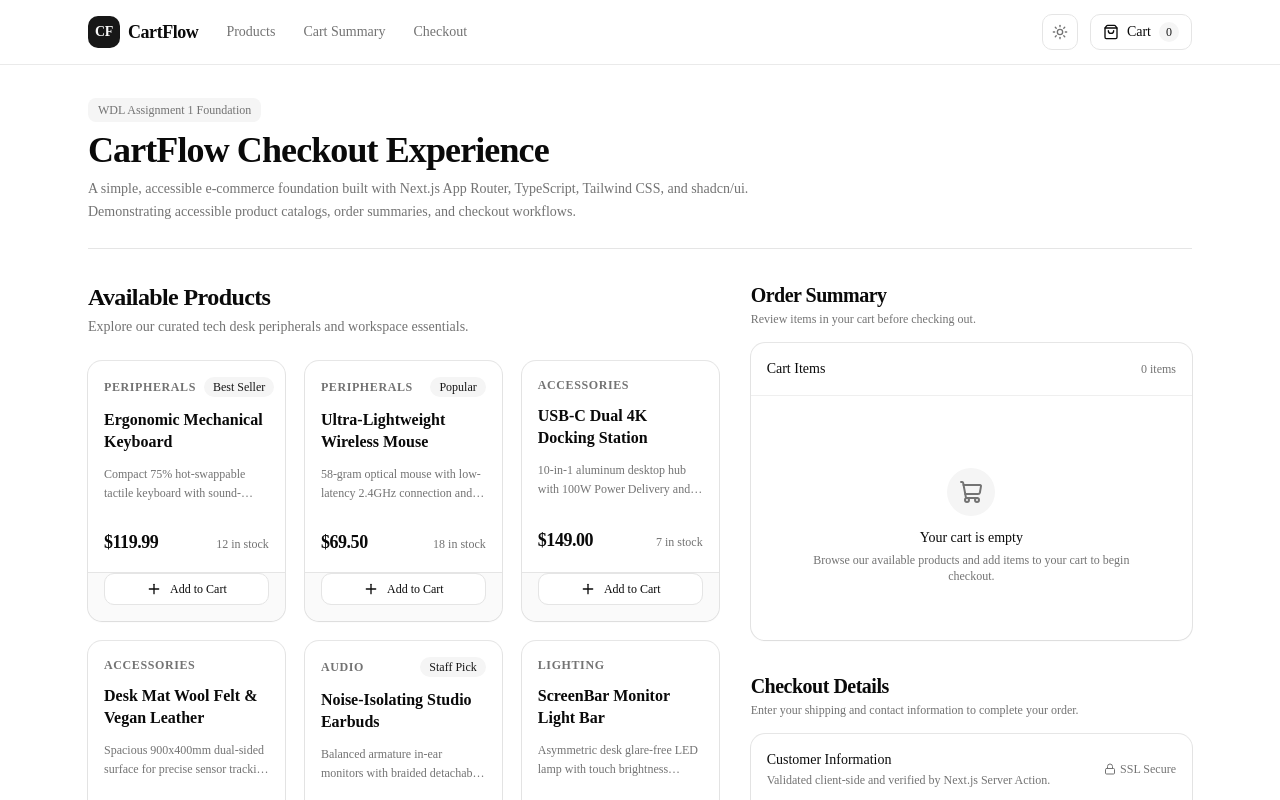
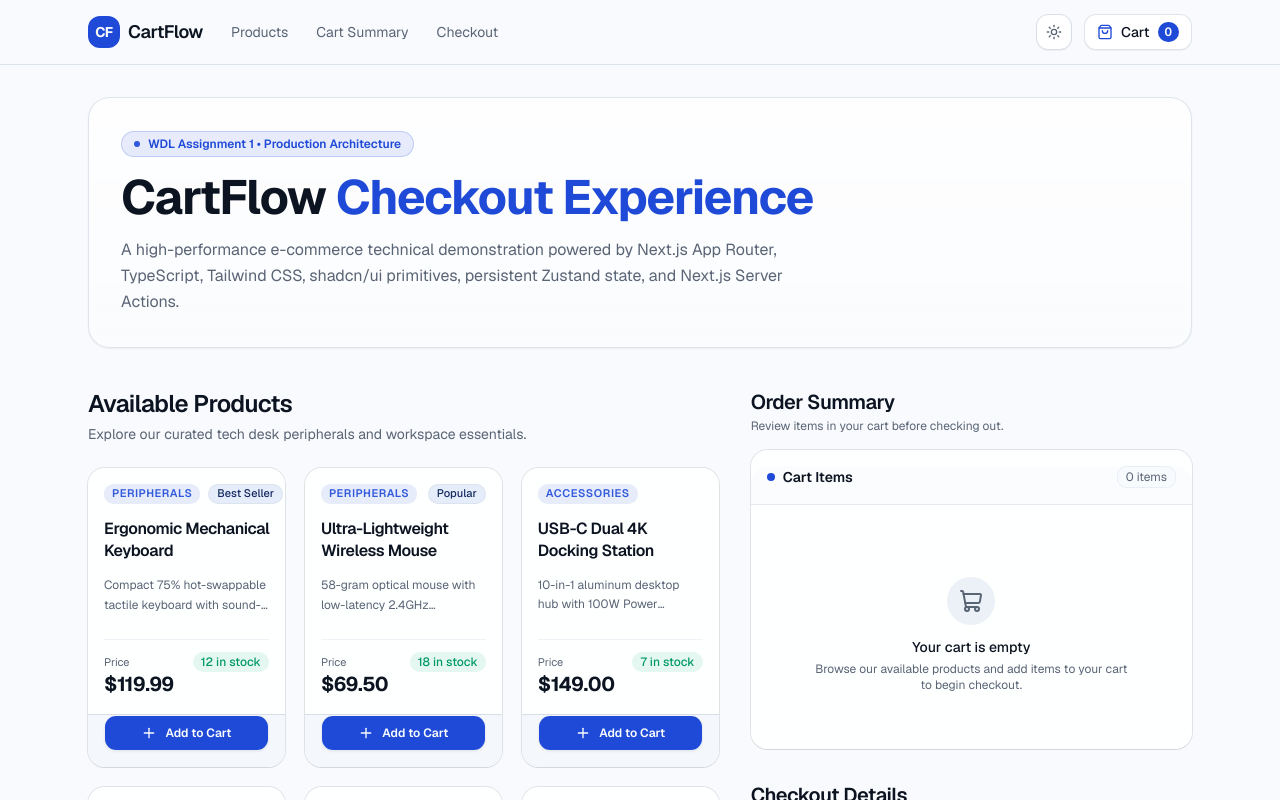
Before and after one commit to kunalkashelkar/WDL-Project_1, a Next.js app: page / in a window 1280 px wide. Shown: the top 800 px of the page. Built offline with nearby package versions, Linux system fonts and the light colour scheme.

Commit message:
chore: finalize assignment submission

```diff
--- a/package.json
+++ b/package.json
@@ -1,5 +1,5 @@
 {
-  "name": "temp-app",
+  "name": "cartflow",
   "version": "0.1.0",
   "private": true,
   "scripts": {
--- a/src/app/globals.css
+++ b/src/app/globals.css
@@ -7,9 +7,9 @@
 @theme inline {
   --color-background: var(--background);
   --color-foreground: var(--foreground);
-  --font-sans: var(--font-sans);
+  --font-sans: var(--font-geist-sans);
   --font-mono: var(--font-geist-mono);
-  --font-heading: var(--font-sans);
+  --font-heading: var(--font-geist-sans);
   --color-sidebar-ring: var(--sidebar-ring);
   --color-sidebar-border: var(--sidebar-border);
   --color-sidebar-accent-foreground: var(--sidebar-accent-foreground);
@@ -48,73 +48,66 @@
   --radius-4xl: calc(var(--radius) * 2.6);
 }
 
+/* Modern Curated Indigo & Slate Color Palette */
 :root {
-  --background: oklch(1 0 0);
-  --foreground: oklch(0.145 0 0);
+  --background: oklch(0.985 0.004 260);
+  --foreground: oklch(0.19 0.03 260);
   --card: oklch(1 0 0);
-  --card-foreground: oklch(0.145 0 0);
+  --card-foreground: oklch(0.19 0.03 260);
   --popover: oklch(1 0 0);
-  --popover-foreground: oklch(0.145 0 0);
-  --primary: oklch(0.205 0 0);
-  --primary-foreground: oklch(0.985 0 0);
-  --secondary: oklch(0.97 0 0);
-  --secondary-foreground: oklch(0.205 0 0);
-  --muted: oklch(0.97 0 0);
-  --muted-foreground: oklch(0.556 0 0);
-  --accent: oklch(0.97 0 0);
-  --accent-foreground: oklch(0.205 0 0);
-  --destructive: oklch(0.577 0.245 27.325);
-  --border: oklch(0.922 0 0);
-  --input: oklch(0.922 0 0);
-  --ring: oklch(0.708 0 0);
-  --chart-1: oklch(0.87 0 0);
-  --chart-2: oklch(0.556 0 0);
-  --chart-3: oklch(0.439 0 0);
-  --chart-4: oklch(0.371 0 0);
-  --chart-5: oklch(0.269 0 0);
-  --radius: 0.625rem;
-  --sidebar: oklch(0.985 0 0);
-  --sidebar-foreground: oklch(0.145 0 0);
-  --sidebar-primary: oklch(0.205 0 0);
-  --sidebar-primary-foreground: oklch(0.985 0 0);
-  --sidebar-accent: oklch(0.97 0 0);
-  --sidebar-accent-foreground: oklch(0.205 0 0);
-  --sidebar-border: oklch(0.922 0 0);
-  --sidebar-ring: oklch(0.708 0 0);
+  --popover-foreground: oklch(0.19 0.03 260);
+  --primary: oklch(0.48 0.22 265);
+  --primary-foreground: oklch(0.99 0.005 265);
+  --secondary: oklch(0.945 0.02 260);
+  --secondary-foreground: oklch(0.3 0.1 265);
+  --muted: oklch(0.955 0.01 260);
+  --muted-foreground: oklch(0.5 0.03 260);
+  --accent: oklch(0.94 0.03 265);
+  --accent-foreground: oklch(0.28 0.15 265);
+  --destructive: oklch(0.58 0.22 25);
+  --destructive-foreground: oklch(0.99 0 0);
+  --border: oklch(0.9 0.015 260);
+  --input: oklch(0.88 0.02 260);
+  --ring: oklch(0.58 0.2 265);
+  --radius: 0.75rem;
+  --sidebar: oklch(0.98 0.005 260);
+  --sidebar-foreground: oklch(0.19 0.03 260);
+  --sidebar-primary: oklch(0.48 0.22 265);
+  --sidebar-primary-foreground: oklch(0.99 0.005 265);
+  --sidebar-accent: oklch(0.94 0.03 265);
+  --sidebar-accent-foreground: oklch(0.28 0.15 265);
+  --sidebar-border: oklch(0.9 0.015 260);
+  --sidebar-ring: oklch(0.58 0.2 265);
 }
 
 .dark {
-  --background: oklch(0.145 0 0);
-  --foreground: oklch(0.985 0 0);
-  --card: oklch(0.205 0 0);
-  --card-foreground: oklch(0.985 0 0);
-  --popover: oklch(0.205 0 0);
-  --popover-foreground: oklch(0.985 0 0);
-  --primary: oklch(0.922 0 0);
-  --primary-foreground: oklch(0.205 0 0);
-  --secondary: oklch(0.269 0 0);
-  --secondary-foreground: oklch(0.985 0 0);
-  --muted: oklch(0.269 0 0);
-  --muted-foreground: oklch(0.708 0 0);
-  --accent: oklch(0.269 0 0);
-  --accent-foreground: oklch(0.985 0 0);
-  --destructive: oklch(0.704 0.191 22.216);
-  --border: oklch(1 0 0 / 10%);
-  --input: oklch(1 0 0 / 15%);
-  --ring: oklch(0.556 0 0);
-  --chart-1: oklch(0.87 0 0);
-  --chart-2: oklch(0.556 0 0);
-  --chart-3: oklch(0.439 0 0);
-  --chart-4: oklch(0.371 0 0);
-  --chart-5: oklch(0.269 0 0);
-  --sidebar: oklch(0.205 0 0);
-  --sidebar-foreground: oklch(0.985 0 0);
-  --sidebar-primary: oklch(0.488 0.243 264.376);
-  --sidebar-primary-foreground: oklch(0.985 0 0);
-  --sidebar-accent: oklch(0.269 0 0);
-  --sidebar-accent-foreground: oklch(0.985 0 0);
-  --sidebar-border: oklch(1 0 0 / 10%);
-  --sidebar-ring: oklch(0.556 0 0);
+  --background: oklch(0.13 0.025 260);
+  --foreground: oklch(0.97 0.01 260);
+  --card: oklch(0.17 0.03 260);
+  --card-foreground: oklch(0.97 0.01 260);
+  --popover: oklch(0.17 0.03 260);
+  --popover-foreground: oklch(0.97 0.01 260);
+  --primary: oklch(0.65 0.22 265);
+  --primary-foreground: oklch(0.12 0.03 265);
+  --secondary: oklch(0.23 0.04 260);
+  --secondary-foreground: oklch(0.92 0.02 260);
+  --muted: oklch(0.22 0.03 260);
+  --muted-foreground: oklch(0.68 0.03 260);
+  --accent: oklch(0.25 0.05 265);
+  --accent-foreground: oklch(0.95 0.02 265);
+  --destructive: oklch(0.65 0.2 25);
+  --destructive-foreground: oklch(0.99 0 0);
+  --border: oklch(0.26 0.03 260);
+  --input: oklch(0.28 0.035 260);
+  --ring: oklch(0.65 0.22 265);
+  --sidebar: oklch(0.15 0.025 260);
+  --sidebar-foreground: oklch(0.97 0.01 260);
+  --sidebar-primary: oklch(0.65 0.22 265);
+  --sidebar-primary-foreground: oklch(0.12 0.03 265);
+  --sidebar-accent: oklch(0.25 0.05 265);
+  --sidebar-accent-foreground: oklch(0.95 0.02 265);
+  --sidebar-border: oklch(0.26 0.03 260);
+  --sidebar-ring: oklch(0.65 0.22 265);
 }
 
 @layer base {
@@ -122,7 +115,7 @@
     @apply border-border outline-ring/50;
   }
   body {
-    @apply bg-background text-foreground;
+    @apply bg-background text-foreground transition-colors duration-200;
   }
   html {
     @apply font-sans;
--- a/src/app/page.tsx
+++ b/src/app/page.tsx
@@ -21,17 +21,17 @@
 
       <main className="flex-1 container mx-auto max-w-6xl px-4 sm:px-6 py-8">
         {/* Intro banner */}
-        <section aria-labelledby="page-heading" className="mb-8 space-y-2 border-b border-border pb-6">
-          <div className="inline-flex items-center rounded-md bg-muted px-2.5 py-1 text-xs font-medium text-muted-foreground">
-            WDL Assignment 1 Foundation
+        <section aria-labelledby="page-heading" className="mb-10 space-y-4 rounded-2xl border border-border/80 bg-linear-to-b from-card/80 to-card/40 p-6 sm:p-8 shadow-xs backdrop-blur-xs">
+          <div className="inline-flex items-center gap-2 rounded-full border border-primary/20 bg-primary/10 px-3 py-1 text-xs font-semibold text-primary">
+            <span className="h-1.5 w-1.5 rounded-full bg-primary animate-pulse" />
+            WDL Assignment 1 • Production Architecture
           </div>
-          <h1 id="page-heading" className="text-3xl font-bold tracking-tight text-foreground sm:text-4xl">
-            CartFlow Checkout Experience
+          <h1 id="page-heading" className="text-3xl font-bold tracking-tight text-foreground sm:text-5xl">
+            CartFlow <span className="text-primary">Checkout Experience</span>
           </h1>
-          <p className="max-w-2xl text-sm text-muted-foreground leading-relaxed">
-            A simple, accessible e-commerce foundation built with Next.js App Router,
-            TypeScript, Tailwind CSS, and shadcn/ui. Demonstrating accessible product catalogs,
-            order summaries, and checkout workflows.
+          <p className="max-w-2xl text-sm sm:text-base text-muted-foreground leading-relaxed">
+            A high-performance e-commerce technical demonstration powered by Next.js App Router,
+            TypeScript, Tailwind CSS, shadcn/ui primitives, persistent Zustand state, and Next.js Server Actions.
           </p>
         </section>
 
--- a/src/components/AddToCartButton.tsx
+++ b/src/components/AddToCartButton.tsx
@@ -32,13 +32,13 @@
   return (
     <Button
       type="button"
-      variant="outline"
+      variant="default"
       onClick={handleAddToCart}
-      className="w-full justify-center gap-2 text-xs font-medium cursor-pointer"
+      className="w-full justify-center gap-2 text-xs font-semibold cursor-pointer shadow-xs hover:shadow-md transition-all"
       aria-label={`Add to Cart: ${productName}`}
     >
       <Plus className="h-3.5 w-3.5" aria-hidden="true" />
-      Add to Cart
+      <span>Add to Cart</span>
     </Button>
   );
 }
--- a/src/components/CartBadge.tsx
+++ b/src/components/CartBadge.tsx
@@ -18,12 +18,12 @@
   return (
     <Link
       href="#cart"
-      className="inline-flex h-9 items-center gap-2 rounded-lg border border-input bg-background px-3 text-sm font-medium transition-colors hover:bg-muted focus-visible:outline-none focus-visible:ring-2 focus-visible:ring-ring"
+      className="inline-flex h-9 items-center gap-2 rounded-lg border border-border/80 bg-card px-3 text-sm font-medium transition-all hover:bg-accent/50 hover:border-primary/40 focus-visible:outline-none focus-visible:ring-2 focus-visible:ring-ring shadow-2xs"
       aria-label={`View shopping cart with ${displayCount} items`}
     >
-      <ShoppingBag className="h-4 w-4 text-foreground" aria-hidden="true" />
-      <span className="hidden sm:inline">Cart</span>
-      <Badge variant="secondary" className="px-1.5 py-0 text-xs tabular-nums">
+      <ShoppingBag className="h-4 w-4 text-primary" aria-hidden="true" />
+      <span className="hidden sm:inline font-medium">Cart</span>
+      <Badge variant="default" className="px-1.5 py-0 text-xs tabular-nums font-semibold bg-primary text-primary-foreground">
         {displayCount}
       </Badge>
     </Link>
--- a/src/components/CartSummary.tsx
+++ b/src/components/CartSummary.tsx
@@ -64,11 +64,14 @@
         )}
       </div>
 
-      <Card className="border-border shadow-xs">
-        <CardHeader className="pb-3 border-b border-border/60">
-          <CardTitle className="text-sm font-medium flex items-center justify-between">
-            <span>Cart Items</span>
-            <span className="text-xs text-muted-foreground font-normal">
+      <Card className="border-border/80 bg-card/90 shadow-2xs backdrop-blur-xs">
+        <CardHeader className="pb-3 border-b border-border/60 bg-muted/20">
+          <CardTitle className="text-sm font-semibold flex items-center justify-between">
+            <span className="flex items-center gap-2">
+              <span className="h-2 w-2 rounded-full bg-primary" />
+              <span>Cart Items</span>
+            </span>
+            <span className="text-xs text-muted-foreground font-normal bg-background/80 px-2 py-0.5 rounded-md border border-border/40">
               {displayItems.length} {displayItems.length === 1 ? "item" : "items"}
             </span>
           </CardTitle>
--- a/src/components/CheckoutSection.tsx
+++ b/src/components/CheckoutSection.tsx
@@ -120,18 +120,21 @@
         </p>
       </div>
 
-      <Card className="border-border shadow-xs">
-        <CardHeader className="pb-3 border-b border-border/60">
+      <Card className="border-border/80 bg-card/90 shadow-2xs backdrop-blur-xs">
+        <CardHeader className="pb-3 border-b border-border/60 bg-muted/20">
           <div className="flex items-center justify-between">
             <div>
-              <CardTitle className="text-sm font-medium">Customer Information</CardTitle>
+              <CardTitle className="text-sm font-semibold flex items-center gap-2">
+                <span className="h-2 w-2 rounded-full bg-primary" />
+                <span>Customer Information</span>
+              </CardTitle>
               <CardDescription className="text-xs text-muted-foreground mt-0.5">
                 Validated client-side and verified by Next.js Server Action.
               </CardDescription>
             </div>
-            <div className="flex items-center gap-1 text-xs text-muted-foreground">
-              <Lock className="h-3 w-3 text-muted-foreground" aria-hidden="true" />
-              <span>SSL Secure</span>
+            <div className="flex items-center gap-1.5 text-xs text-muted-foreground bg-background/80 px-2 py-1 rounded-md border border-border/50">
+              <Lock className="h-3 w-3 text-emerald-600 dark:text-emerald-400" aria-hidden="true" />
+              <span className="font-medium">SSL 256-bit</span>
             </div>
           </div>
         </CardHeader>
@@ -368,12 +371,13 @@
             <Button
               type="submit"
               form="checkout-form"
+              size="lg"
               disabled={isCartEmpty || isPending}
-              className="w-full sm:w-auto font-medium text-xs px-5 h-9 cursor-pointer gap-2"
+              className="w-full sm:w-auto font-semibold text-xs sm:text-sm px-6 cursor-pointer gap-2 shadow-sm hover:shadow-md"
             >
               {isPending ? (
                 <>
-                  <Loader2 className="h-3.5 w-3.5 animate-spin" aria-hidden="true" />
+                  <Loader2 className="h-4 w-4 animate-spin" aria-hidden="true" />
                   <span>Processing Order...</span>
                 </>
               ) : isCartEmpty ? (
@@ -381,7 +385,7 @@
               ) : (
                 <>
                   <span>Place Order ({mounted ? totalItemCount : 0} items)</span>
-                  <ArrowRight className="h-3.5 w-3.5" aria-hidden="true" />
+                  <ArrowRight className="h-4 w-4" aria-hidden="true" />
                 </>
               )}
             </Button>
--- a/src/components/ProductList.tsx
+++ b/src/components/ProductList.tsx
@@ -33,19 +33,19 @@
       <div className="grid grid-cols-1 gap-5 sm:grid-cols-2 lg:grid-cols-3">
         {products.map((product) => (
           <article key={product.id} className="h-full">
-            <Card className="flex h-full flex-col justify-between border-border shadow-xs hover:border-foreground/20 transition-colors">
-              <CardHeader className="space-y-2">
+            <Card className="flex h-full flex-col justify-between border-border/80 bg-card/90 shadow-2xs hover:shadow-md hover:border-primary/40 hover:-translate-y-0.5 transition-all duration-200">
+              <CardHeader className="space-y-2.5">
                 <div className="flex items-center justify-between gap-2">
-                  <span className="text-xs uppercase tracking-wider font-semibold text-muted-foreground">
+                  <span className="text-[11px] uppercase tracking-wider font-semibold text-primary/90 bg-primary/10 px-2 py-0.5 rounded-md">
                     {product.category}
                   </span>
                   {product.tag && (
-                    <Badge variant="secondary" className="text-xs">
+                    <Badge variant="secondary" className="text-[11px] font-medium border-border/60">
                       {product.tag}
                     </Badge>
                   )}
                 </div>
-                <CardTitle className="text-base font-semibold leading-snug">
+                <CardTitle className="text-base font-semibold leading-snug tracking-tight text-foreground group-hover:text-primary transition-colors">
                   {product.name}
                 </CardTitle>
                 <CardDescription className="text-xs leading-relaxed text-muted-foreground line-clamp-2">
@@ -54,11 +54,14 @@
               </CardHeader>
 
               <CardContent className="pt-2">
-                <div className="flex items-baseline justify-between">
-                  <span className="text-lg font-bold tracking-tight text-foreground">
-                    ${product.price.toFixed(2)}
-                  </span>
-                  <span className="text-xs text-muted-foreground" aria-label={`In stock: ${product.stock} items`}>
+                <div className="flex items-baseline justify-between border-t border-border/40 pt-3">
+                  <div>
+                    <span className="text-xs text-muted-foreground block text-[11px]">Price</span>
+                    <span className="text-xl font-bold tracking-tight text-foreground">
+                      ${product.price.toFixed(2)}
+                    </span>
+                  </div>
+                  <span className="text-xs font-medium text-emerald-600 dark:text-emerald-400 bg-emerald-500/10 px-2 py-0.5 rounded-full" aria-label={`In stock: ${product.stock} items`}>
                     {product.stock} in stock
                   </span>
                 </div>
--- a/src/components/ui/button.tsx
+++ b/src/components/ui/button.tsx
@@ -4,33 +4,31 @@
 import { Slot } from "radix-ui"
 
 const buttonVariants = cva(
-  "group/button inline-flex shrink-0 items-center justify-center rounded-lg border border-transparent bg-clip-padding text-sm font-medium whitespace-nowrap transition-all outline-none select-none focus-visible:border-ring focus-visible:ring-3 focus-visible:ring-ring/50 active:not-aria-[haspopup]:translate-y-px disabled:pointer-events-none disabled:opacity-50 aria-invalid:border-destructive aria-invalid:ring-3 aria-invalid:ring-destructive/20 dark:aria-invalid:border-destructive/50 dark:aria-invalid:ring-destructive/40 [&_svg]:pointer-events-none [&_svg]:shrink-0 [&_svg:not([class*='size-'])]:size-4",
+  "group/button inline-flex shrink-0 items-center justify-center rounded-lg border border-transparent bg-clip-padding text-sm font-medium whitespace-nowrap transition-all duration-150 outline-none select-none focus-visible:border-ring focus-visible:ring-3 focus-visible:ring-ring/40 active:scale-[0.98] disabled:pointer-events-none disabled:opacity-50 aria-invalid:border-destructive aria-invalid:ring-3 aria-invalid:ring-destructive/20 dark:aria-invalid:border-destructive/50 dark:aria-invalid:ring-destructive/40 [&_svg]:pointer-events-none [&_svg]:shrink-0 [&_svg:not([class*='size-'])]:size-4",
   {
     variants: {
       variant: {
-        default: "bg-primary text-primary-foreground hover:bg-primary/80",
+        default: "bg-primary text-primary-foreground shadow-sm hover:bg-primary/90 hover:shadow-md active:bg-primary/95",
         outline:
-          "border-border bg-background hover:bg-muted hover:text-foreground aria-expanded:bg-muted aria-expanded:text-foreground dark:border-input dark:bg-input/30 dark:hover:bg-input/50",
+          "border-border bg-card shadow-2xs hover:bg-accent/40 hover:text-foreground hover:border-primary/40 active:bg-accent/60",
         secondary:
-          "bg-secondary text-secondary-foreground hover:bg-[color-mix(in_oklch,var(--secondary),var(--foreground)_5%)] aria-expanded:bg-secondary aria-expanded:text-secondary-foreground",
+          "bg-secondary text-secondary-foreground hover:bg-secondary/80 active:bg-secondary/90",
         ghost:
-          "hover:bg-muted hover:text-foreground aria-expanded:bg-muted aria-expanded:text-foreground dark:hover:bg-muted/50",
+          "hover:bg-muted/80 hover:text-foreground active:bg-muted",
         destructive:
-          "bg-destructive/10 text-destructive hover:bg-destructive/20 focus-visible:border-destructive/40 focus-visible:ring-destructive/20 dark:bg-destructive/20 dark:hover:bg-destructive/30 dark:focus-visible:ring-destructive/40",
+          "bg-destructive text-destructive-foreground shadow-xs hover:bg-destructive/90 focus-visible:border-destructive/40 focus-visible:ring-destructive/30",
         link: "text-primary underline-offset-4 hover:underline",
       },
       size: {
         default:
-          "h-8 gap-1.5 px-2.5 has-data-[icon=inline-end]:pr-2 has-data-[icon=inline-start]:pl-2",
-        xs: "h-6 gap-1 rounded-[min(var(--radius-md),10px)] px-2 text-xs in-data-[slot=button-group]:rounded-lg has-data-[icon=inline-end]:pr-1.5 has-data-[icon=inline-start]:pl-1.5 [&_svg:not([class*='size-'])]:size-3",
-        sm: "h-7 gap-1 rounded-[min(var(--radius-md),12px)] px-2.5 text-[0.8rem] in-data-[slot=button-group]:rounded-lg has-data-[icon=inline-end]:pr-1.5 has-data-[icon=inline-start]:pl-1.5 [&_svg:not([class*='size-'])]:size-3.5",
-        lg: "h-9 gap-1.5 px-2.5 has-data-[icon=inline-end]:pr-2 has-data-[icon=inline-start]:pl-2",
-        icon: "size-8",
-        "icon-xs":
-          "size-6 rounded-[min(var(--radius-md),10px)] in-data-[slot=button-group]:rounded-lg [&_svg:not([class*='size-'])]:size-3",
-        "icon-sm":
-          "size-7 rounded-[min(var(--radius-md),12px)] in-data-[slot=button-group]:rounded-lg",
-        "icon-lg": "size-9",
+          "h-9 gap-2 px-3.5 text-xs font-medium rounded-lg",
+        xs: "h-6 gap-1 rounded-md px-2 text-[11px]",
+        sm: "h-8 gap-1.5 rounded-md px-3 text-xs",
+        lg: "h-10 gap-2 px-5 text-sm rounded-lg font-semibold shadow-sm",
+        icon: "size-9 rounded-lg",
+        "icon-xs": "size-7 rounded-md",
+        "icon-sm": "size-8 rounded-md",
+        "icon-lg": "size-10 rounded-lg",
       },
     },
     defaultVariants: {
```
Also changed, not shown: 3 other files (tests, documents, lock files or other folders).
